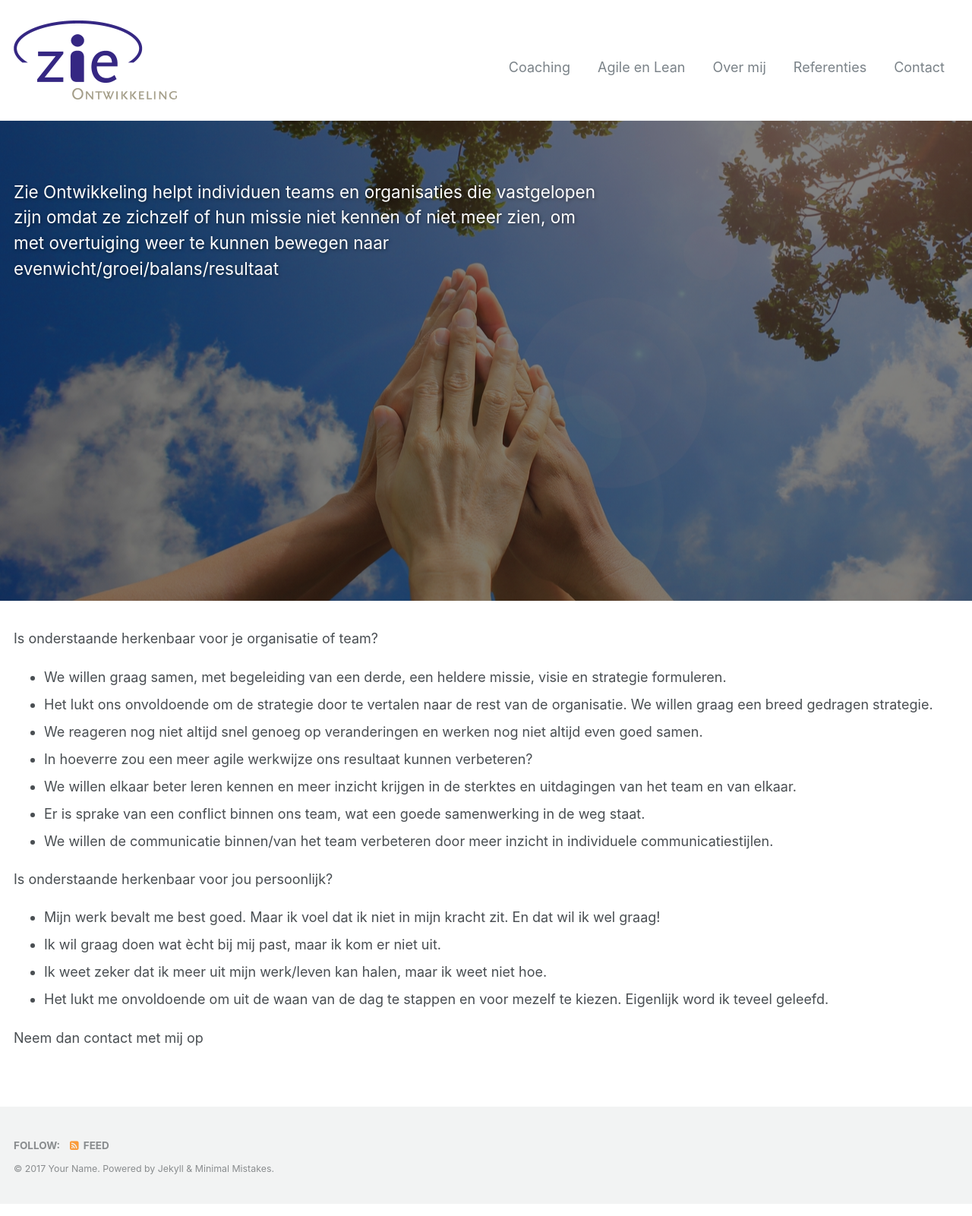
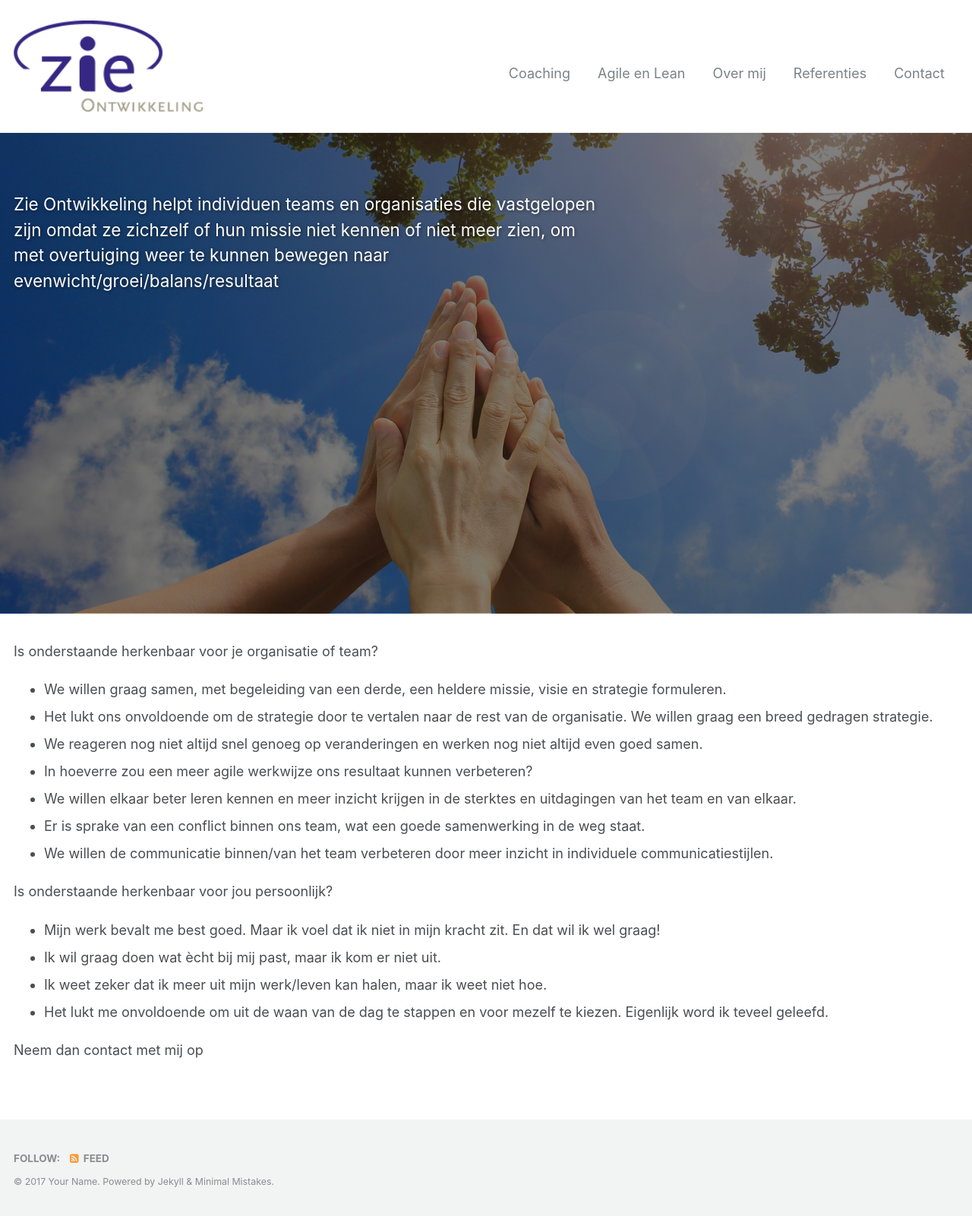
Before and after one commit to twinmum1/zie-ontwikkeling, a Jekyll site: the page built from index.md, in a window 1280 px wide. Shown: the whole page at 76% size. Built offline with Jekyll 4.4.1, drawn with Linux system fonts in a browser that asks for light colours.

Commit message:
Scale site logo till minimum

```diff
--- a/_sass/minimal-mistakes/_masthead.scss
+++ b/_sass/minimal-mistakes/_masthead.scss
@@ -46,6 +46,8 @@
   align-items: center;
   font-weight: bold;
   z-index: 20;
+  width: 20%;
+  min-width: 150px;
 }
 
 .masthead__menu {
```
